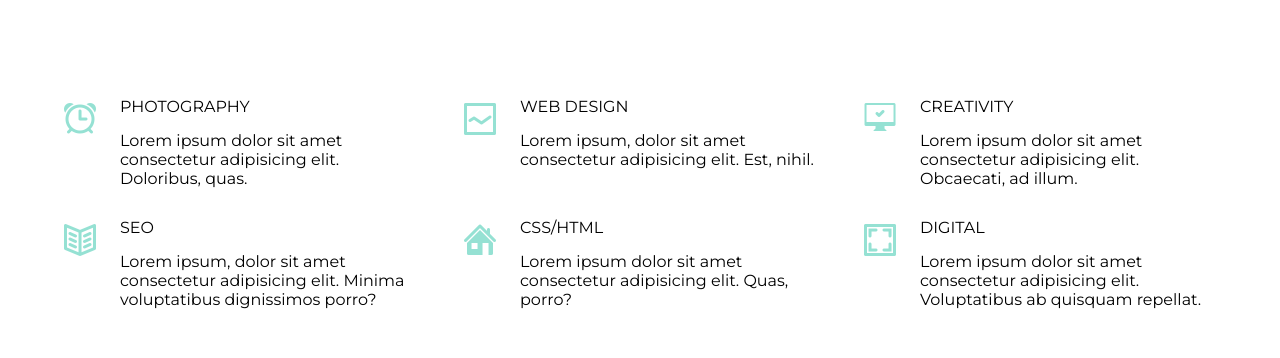
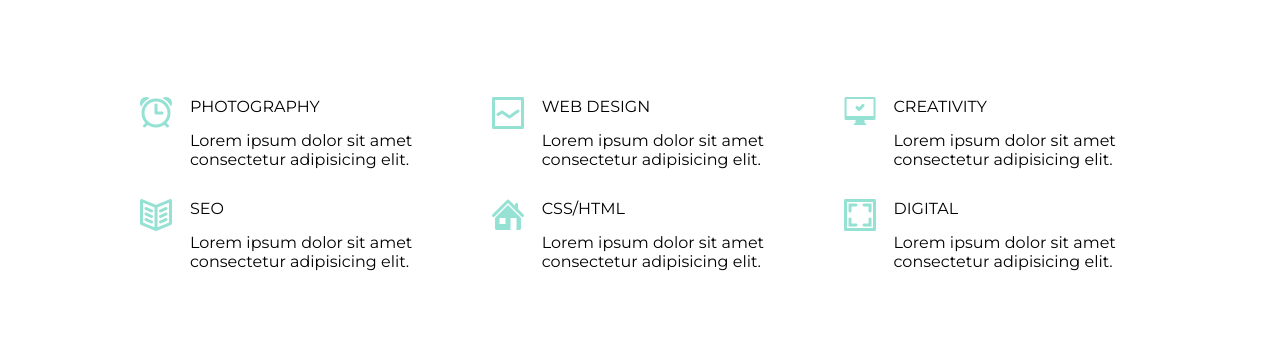
Before and after one commit to clownchello/goit-fe-course, a plain HTML site: page homework6/index.html in a window 1280 px wide. Shown: the part 258-616 px from the top of the page. Drawn offline with Linux system fonts and the light colour scheme.

Commit message:
initial commit

```diff
--- a/homework6/css/style.css
+++ b/homework6/css/style.css
@@ -126,16 +126,18 @@ a {
     display: flex;
     flex-wrap: wrap;
     padding: 0;
+    justify-content: space-between;
+    margin-left: 150px;
 }
 
 .list-item {
-    width: 380px;
+    width: 33%;
     display: flex;
     flex-wrap: wrap;
     justify-content: space-between;
     align-items: flex-start;
-    margin: 0 20px 0 0;
-  }
+}
+
 
 .list-item:nth-child(-n+3) {
     margin-bottom: 30px;
@@ -147,7 +149,40 @@ a {
     flex-direction: column;
     justify-content: space-between;
     text-align: left;
-  }
+    position: relative;
+}
+
+.list-header::before {
+    display: block;
+    position: absolute;
+    content: "";
+    width: 32px;
+    height: 32px;
+    background-repeat: no-repeat;
+    background-image: url(./icons/ALARM.png);
+    left: -50px;
+    bottom: 40px;
+}
+
+.second-list-header::before {
+    background-image: url(./icons/icon-2.png);
+}
+
+.third-list-header::before {
+    background-image: url(./icons/icon-3.png);
+}
+
+.fourth-list-header::before {
+    background-image: url(./icons/icon-4.png);
+}
+
+.fifth-list-header::before {
+    background-image: url(./icons/icon-5.png);
+}
+
+.sixth-list-header::before {
+    background-image: url(./icons/icon-6.png);
+}
 
 .list-header p {
     margin-bottom: 15px;
--- a/homework6/index.html
+++ b/homework6/index.html
@@ -27,57 +27,39 @@
                 <h2 class="second-header"><span class="header-italic">We work with</span> AMAZING SERVICES</h2>
                 <ul class="section-list">
                     <li class="list-item">
-                        <div class="img">
-                            <img src="./css/icons/ALARM.png" alt="alarm">
-                        </div>
-                        <div class="list-header">
+                        <div class="list-header first-list-header">
                             <p>PHOTOGRAPHY</p>
-                            <div>Lorem ipsum dolor sit amet consectetur adipisicing elit. Doloribus, quas.</div>
+                            <div>Lorem ipsum dolor sit amet consectetur adipisicing elit.</div>
                         </div>
                     </li>
                     <li class="list-item">
-                        <div class="img">
-                            <img src="./css/icons/icon-2.png" alt="line">
-                        </div>
-                        <div class="list-header">
+                        <div class="list-header second-list-header">
                             <p>WEB DESIGN</p>
-                            <div>Lorem ipsum, dolor sit amet consectetur adipisicing elit. Est, nihil.</div>
+                            <div>Lorem ipsum dolor sit amet consectetur adipisicing elit.</div>
                         </div>
                     </li>
                     <li class="list-item">
-                        <div class="img">
-                            <img src="./css/icons/icon-3.png" alt="computer">
-                        </div>
-                        <div class="list-header">
-                            <p>CREATIVITY</p>
-                            <div>Lorem ipsum dolor sit amet consectetur adipisicing elit. Obcaecati, ad illum.</div>
+                        <div class="list-header third-list-header">
+                            <p class="right-header">CREATIVITY</p>
+                            <div class="right-text">Lorem ipsum dolor sit amet consectetur adipisicing elit.</div>
                         </div>
                     </li>
                     <li class="list-item">
-                        <div class="img">
-                            <img src="./css/icons/icon-4.png" alt="book">
+                        <div class="list-header fourth-list-header">
+                            <p>SEO</p>
+                            <div>Lorem ipsum dolor sit amet consectetur adipisicing elit.</div>
                         </div>
-                        <div class="list-header">
-                            <p>SEO</p>
-                            <div>Lorem ipsum, dolor sit amet consectetur adipisicing elit. Minima voluptatibus dignissimos porro?</div>
+                    </li>
+                    <li class="list-item right">
+                        <div class="list-header fifth-list-header">
+                            <p>CSS/HTML</p>
+                            <div>Lorem ipsum dolor sit amet consectetur adipisicing elit.</div>
                         </div>
                     </li>
                     <li class="list-item">
-                        <div class="img">
-                            <img src="./css/icons/icon-5.png" alt="home">
-                        </div>
-                        <div class="list-header">
-                            <p>CSS/HTML</p>
-                            <div>Lorem ipsum dolor sit amet consectetur adipisicing elit. Quas, porro?</div>
-                        </div>
-                    </li>
-                    <li class="list-item">
-                        <div class="img">
-                            <img src="./css/icons/icon-6.png" alt="QR">
-                        </div>
-                        <div class="list-header">
-                            <p>DIGITAL</p>
-                            <div>Lorem ipsum dolor sit amet consectetur adipisicing elit. Voluptatibus ab quisquam repellat.</div>
+                        <div class="list-header sixth-list-header">
+                            <p class="right-header">DIGITAL</p>
+                            <div class="right-text">Lorem ipsum dolor sit amet consectetur adipisicing elit.</div class="right-text">
                         </div>
                     </li>
                 </ul>
```
